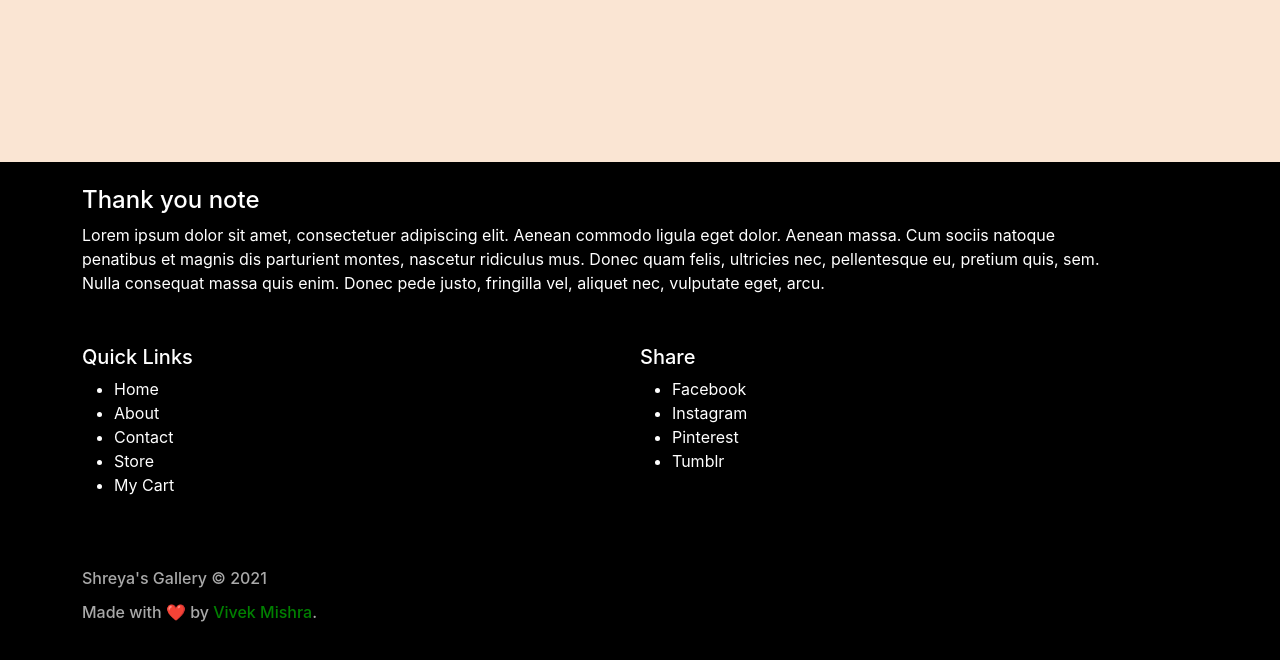
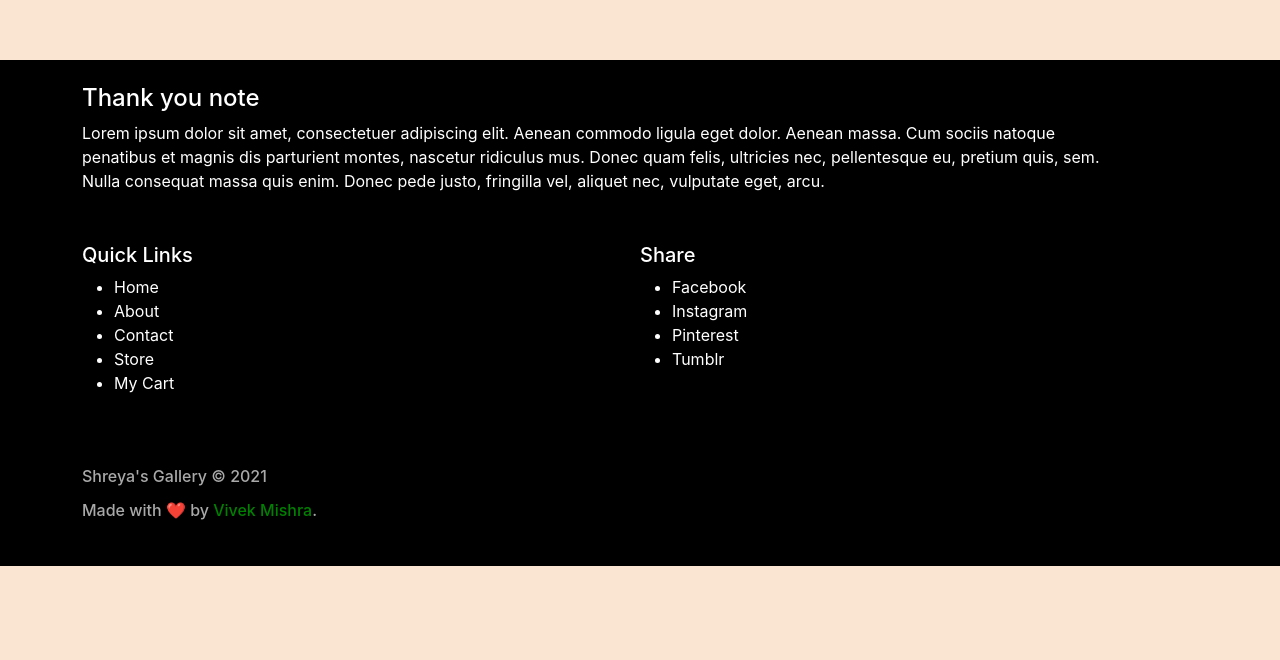
Before and after one commit to iamvkm/shreya-gallery, a React (Create React App) app: page /cart in a window 1280 px wide. Shown: the part 812-1472 px from the top of the page. After the commit the page ends 1378 px from the top, so only its background shows below. Built offline with nearby package versions, Linux system fonts and the light colour scheme.

Commit message:
misc changes

```diff
--- a/src/components/Cart/cart-page.css
+++ b/src/components/Cart/cart-page.css
@@ -342,4 +342,8 @@
     width: 220px;
     font-size: 18px;
   }
+
+  .cart-page .sum-section {
+    margin-bottom: 10%;
+  }
 }
--- a/src/components/Footer/footer.css
+++ b/src/components/Footer/footer.css
@@ -1,7 +1,6 @@
 .footer {
   background-color: black;
   color: white;
-  margin-top: 8%;
 }
 
 .footer h5,
```
